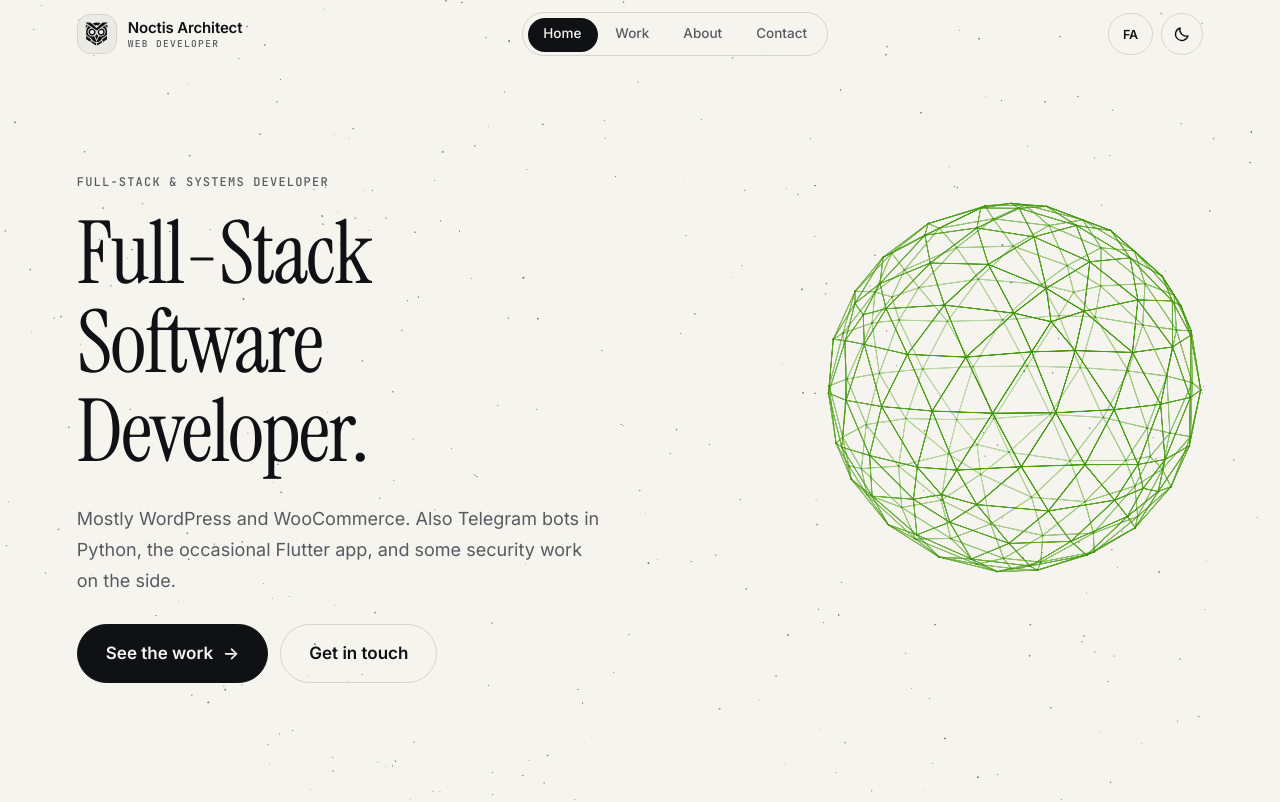
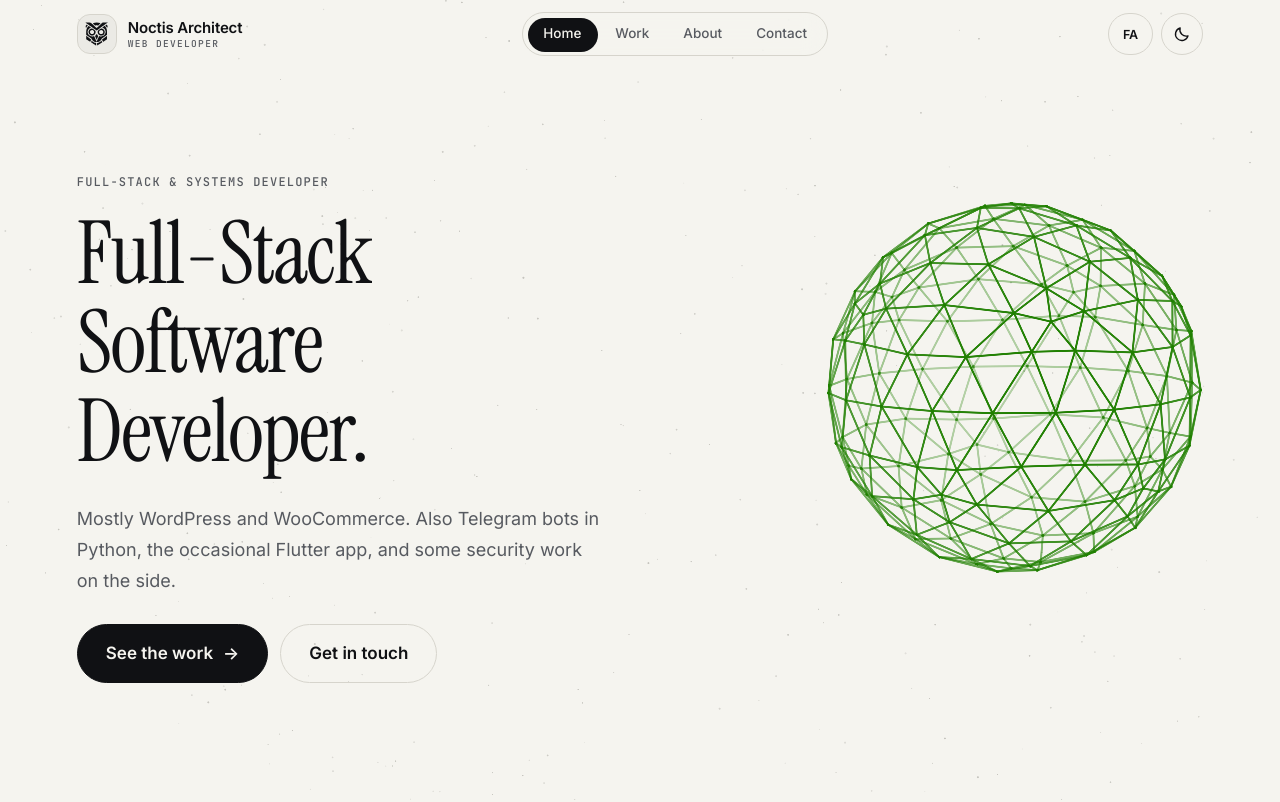
Before and after one commit to Noctis-Architect/noctis-portfolio, a plain HTML site: page index.html in a window 1280 px wide. Shown: the top 802 px of the page. Drawn offline with Linux system fonts and the light colour scheme.

Commit message:
Make the 3D wireframe clearly visible in light mode

```diff
--- a/assets/css/style.css
+++ b/assets/css/style.css
@@ -11,9 +11,14 @@
 @property --ln  { syntax: "<color>"; inherits: true; initial-value: #2b2c2e; }
 @property --acc { syntax: "<color>"; inherits: true; initial-value: #c8f23a; }
 @property --oa  { syntax: "<color>"; inherits: true; initial-value: #0d0e11; }   /* text on top of --acc */
+@property --gl-solid { syntax: "<color>"; inherits: true; initial-value: #c8f23a; }
+@property --gl-dust  { syntax: "<color>"; inherits: true; initial-value: #ece8df; }
 
 :root {
   --bg: #0d0e11; --fg: #ece8df; --mu: #8d8a80; --ln: #2b2c2e; --acc: #c8f23a; --oa: #0d0e11;
+  /* 3D scene: the solid, its dust, line weight, opacity gain and resting alpha */
+  --gl-solid: #c8f23a; --gl-dust: #ece8df;
+  --gl-line: 1; --gl-gain: 1; --gl-rest: .07; --gl-dust-a: .55;
   --e: cubic-bezier(.7, 0, .2, 1);
   --e-out: cubic-bezier(.16, 1, .3, 1);
   --pad: clamp(24px, 6vw, 96px);
@@ -24,10 +29,13 @@
   --f-mono: "JetBrains Mono", ui-monospace, "SFMono-Regular", Menlo, monospace;
   --f-fa: "Vazirmatn", "Inter", system-ui, "Segoe UI", Tahoma, sans-serif;
   color-scheme: dark;
-  transition: --bg .9s ease, --fg .9s ease, --mu .9s ease, --ln .9s ease, --acc .9s ease, --oa .9s ease;
+  transition: --bg .9s ease, --fg .9s ease, --mu .9s ease, --ln .9s ease, --acc .9s ease, --oa .9s ease, --gl-solid .9s ease, --gl-dust .9s ease;
 }
 :root[data-theme="light"] {
   --bg: #f5f4ef; --fg: #101114; --mu: #575a60; --ln: #d6d4cc; --acc: #3a9400; --oa: #ffffff;
+  /* the wireframe needs real contrast against cream: deeper green, heavier lines, stronger resting alpha */
+  --gl-solid: #1f7f00; --gl-dust: #55534b;
+  --gl-line: 1.45; --gl-gain: 1.2; --gl-rest: .16; --gl-dust-a: .3;
   color-scheme: light;
 }
 /* ---------- theme change: soft circular wipe from the toggle ---------- */
--- a/assets/js/scene.js
+++ b/assets/js/scene.js
@@ -172,10 +172,11 @@
     contact: { geo: geoOctahedron,          side: -1, spin: [-0.12, 0.08], hero: { x: 0.60, y: 0.22, s: 0.38, a: 0.95 } },
     project: { geo: function () { return geoKnot(2, 3, 0.34, 130, 9); }, side: -1, spin: [-0.14, 0.09], hero: { x: 0.60, y: 0.24, s: 0.40, a: 0.95 } }
   };
-  /* x = 1 means the centre sits exactly on the screen edge → half of the solid stays visible */
+  /* x = 1 means the centre sits exactly on the screen edge → half of the solid stays visible
+     the resting opacity comes from CSS (--gl-rest) so it can differ per theme */
   var END = {
-    wide:   { x: 1.00, y: 0.06, s: 0.58, a: 0.07 },
-    narrow: { x: 1.00, y: 0.10, s: 0.50, a: 0.07 }
+    wide:   { x: 1.00, y: 0.06, s: 0.58 },
+    narrow: { x: 1.00, y: 0.10, s: 0.50 }
   };
 
   /* ------------------------------------------------------------------ state */
@@ -188,19 +189,40 @@
   var dv = 0, dvFrom = 0, dvTo = 0, dvT0 = 0, dvDur = 0, dvEase = easeOut;
   var mx = 0, my = 0, tmx = 0, tmy = 0;
   var colA = [0.78, 0.95, 0.23], colF = [0.93, 0.91, 0.87], colUntil = 0;
+  var lineW = 1, gain = 1, restA = 0.07, dustA = 0.55;
   var reduce = window.matchMedia('(prefers-reduced-motion: reduce)');
   var FOV = 20 * Math.PI / 180, D = 18;
 
   function parseColor(str) {
     if (!str) return null;
+    str = str.trim();
+    var hex = str.match(/^#([0-9a-f]{3}|[0-9a-f]{4}|[0-9a-f]{6}|[0-9a-f]{8})$/i);
+    if (hex) {
+      var h = hex[1];
+      if (h.length === 3 || h.length === 4) {
+        return [parseInt(h[0] + h[0], 16) / 255, parseInt(h[1] + h[1], 16) / 255, parseInt(h[2] + h[2], 16) / 255];
+      }
+      if (h.length === 6 || h.length === 8) {
+        return [parseInt(h.slice(0, 2), 16) / 255, parseInt(h.slice(2, 4), 16) / 255, parseInt(h.slice(4, 6), 16) / 255];
+      }
+    }
     var n = str.match(/-?[\d.]+/g); if (!n || n.length < 3) return null;
     n = n.map(Number);
-    return /^color\(/.test(str.trim()) ? [n[0], n[1], n[2]] : [n[0] / 255, n[1] / 255, n[2] / 255];
+    return /^color\(/.test(str) ? [n[0], n[1], n[2]] : [n[0] / 255, n[1] / 255, n[2] / 255];
+  }
+  function readNum(cs, prop, fallback) {
+    var v = parseFloat(cs.getPropertyValue(prop));
+    return isFinite(v) ? v : fallback;
   }
   function readColors() {
     var cs = getComputedStyle(document.documentElement);
-    var a = parseColor(cs.getPropertyValue('--acc')), f = parseColor(cs.getPropertyValue('--fg'));
+    var a = parseColor(cs.getPropertyValue('--gl-solid')) || parseColor(cs.getPropertyValue('--acc'));
+    var f = parseColor(cs.getPropertyValue('--gl-dust')) || parseColor(cs.getPropertyValue('--fg'));
     if (a) colA = a; if (f) colF = f;
+    lineW = readNum(cs, '--gl-line', 1);
+    gain = readNum(cs, '--gl-gain', 1);
+    restA = readNum(cs, '--gl-rest', 0.07);
+    dustA = readNum(cs, '--gl-dust-a', 0.55);
   }
   function compile(type, src) {
     var s = gl.createShader(type); gl.shaderSource(s, src); gl.compileShader(s);
@@ -327,7 +349,7 @@
     gl.uniformMatrix4fv(LP.uM, false, pm);
     gl.uniform1f(LP.uSz, 2.2 * dpr * (1 + dv * 1.6));
     gl.uniform3f(LP.uC, colF[0], colF[1], colF[2]);
-    gl.uniform1f(LP.uA, 0.55 * easeOut(el / 1.5) * (1 - dv * 0.35));
+    gl.uniform1f(LP.uA, dustA * easeOut(el / 1.5) * (1 - dv * 0.35));
     gl.bindBuffer(gl.ARRAY_BUFFER, pts.buf); gl.enableVertexAttribArray(LP.aP); gl.vertexAttribPointer(LP.aP, 3, gl.FLOAT, false, 12, 0);
     gl.drawArrays(gl.POINTS, 0, pts.count);
     gl.disableVertexAttribArray(LP.aP);
@@ -359,7 +381,7 @@
     var px = lerp(heroX, targetEdge * E.x, kk);
     var py = lerp(hero.y, E.y, kk);
     px = lerp(px, 0, Math.min(1, dv * 0.7)); py = lerp(py, 0, Math.min(1, dv * 0.7));   // dives aim at the centre of the screen
-    var alpha = Math.min(1, lerp(hero.a, E.a, kk) * (1 + dv * 0.6));
+    var alpha = Math.min(1, lerp(hero.a, restA, kk) * gain * (1 + dv * 0.6));
 
     py += Math.sin(tClock * 0.35 + ps * 2.0) * 0.012;
     var mouseAmt = (page === 'about' || page === 'work') ? 0.25 : 0.5;
@@ -372,7 +394,7 @@
     gl.uniform1f(LS.uA, alpha);
     gl.uniform1f(LS.uR, rev);
     gl.uniform1f(LS.uK, 0);
-    gl.uniform1f(LS.uW, 2.0 * dpr * (narrow ? 0.9 : 1) * (1 + dv * 2.2));
+    gl.uniform1f(LS.uW, 2.0 * dpr * (narrow ? 0.9 : 1) * (1 + dv * 2.2) * lineW);
     gl.uniform2f(LS.uZ, D - rad, Math.max(0.001, rad * 2));
     gl.uniformMatrix4fv(LS.uM, false, mul(P, M));
 
```
